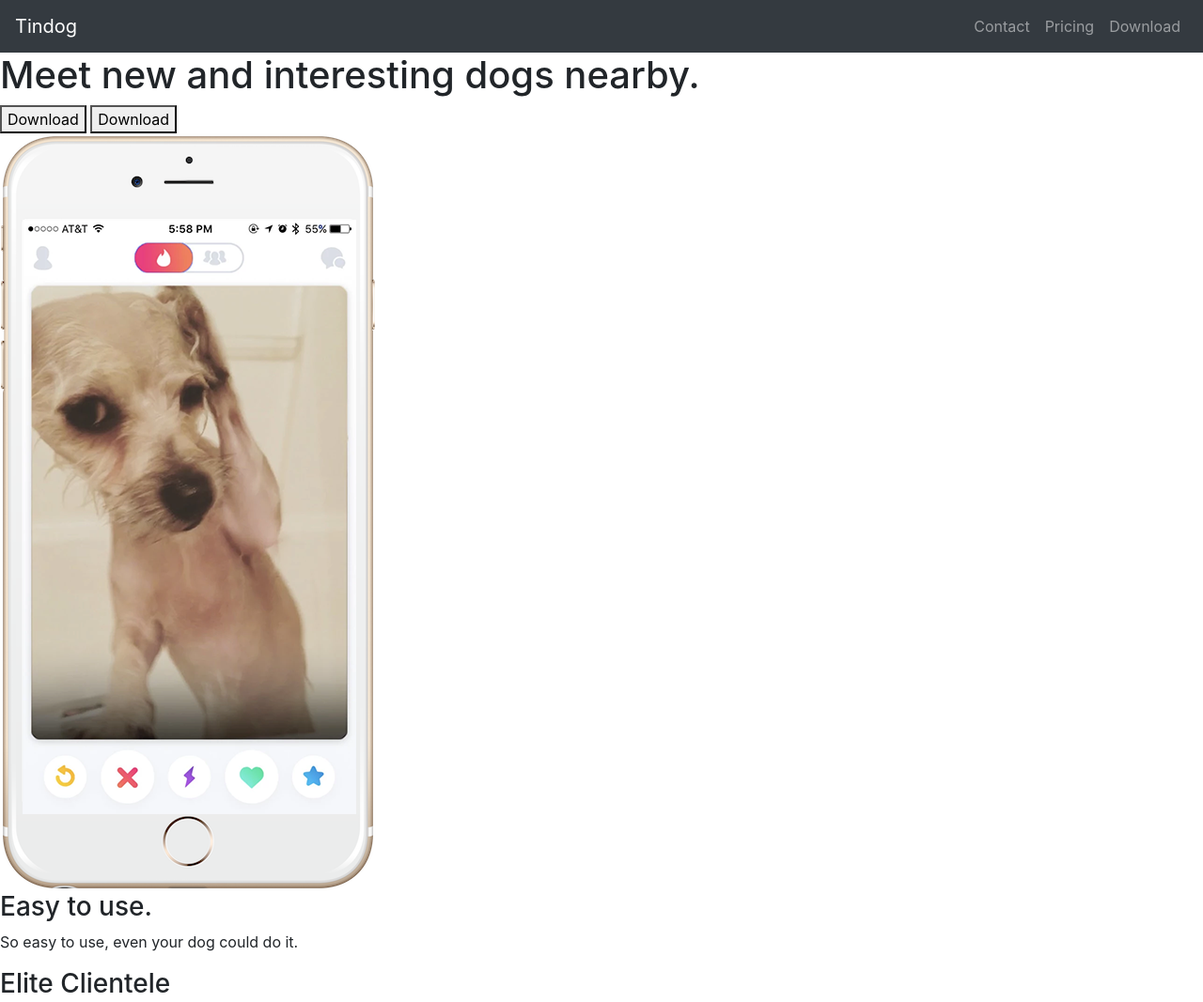
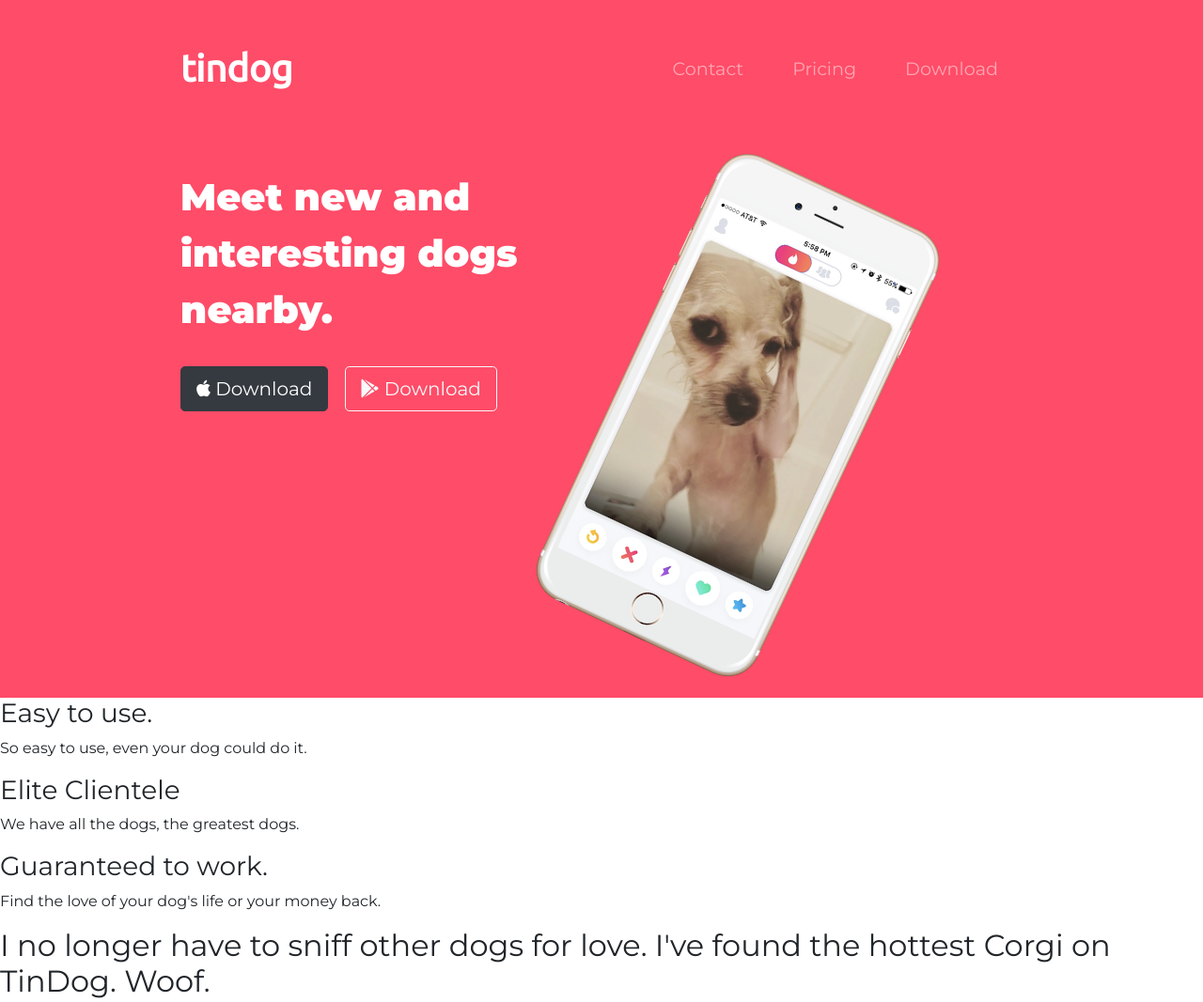
Before and after one commit to austinmgray210/angelaYuBootcamp, a plain HTML site: page TinDog/index.html in a window 1280 px wide. Shown: the top 1067 px of the page at 94% size. Drawn offline with nearby package versions, Linux system fonts and the light colour scheme.

Commit message:
finished into to Bootstrap

```diff
--- a/TinDog/css/styles.css
+++ b/TinDog/css/styles.css
@@ -0,0 +1,55 @@
+body {
+    font-family: "Montserrat";
+}
+
+#title {
+    background-color: #ff4c68;
+    color: white;
+}
+
+.container-fluid {
+    padding: 3% 15%;
+}
+
+h1 {
+    font-family: 'Montserrat';
+    font-weight: 900;
+    size: 3.5rem;
+    line-height: 1.5;
+    color: white;
+}
+
+/* Navigation Bar */
+
+.navbar {
+    padding: 0 0 4.5rem;
+}
+
+.navbar-brand {
+    font-family: "Ubuntu";
+    font-size: 2.5rem;
+    font-weight: bold;
+}
+
+.nav-item {
+    padding: 0 18px;
+}
+
+.nav-link {
+    font-family: "Montserrat";
+    font-size: 1.2rem;
+    font-weight: 400;
+}
+
+/* Download Buttons */
+
+.download-button {
+    margin: 5% 3% 5% 0;
+}
+
+/* Title Image */
+
+.title-image {
+    width: 60%;
+    transform: rotate(25deg);
+}
--- a/TinDog/index.html
+++ b/TinDog/index.html
@@ -1,28 +1,48 @@
 <!doctype html>
 <html lang="en">
 <head>
+
+  <title>Tindog</title>
+
     <!-- Required meta tags -->
     <meta charset="utf-8">
     <meta name="viewport" content="width=device-width, initial-scale=1">
 
     <!-- Bootstrap CSS -->
-  <link rel="stylesheet" href="https://cdn.jsdelivr.net/npm/bootstrap@4.5.3/dist/css/bootstrap.min.css" integrity="sha384-TX8t27EcRE3e/ihU7zmQxVncDAy5uIKz4rEkgIXeMed4M0jlfIDPvg6uqKI2xXr2" crossorigin="anonymous">
+    <link rel="stylesheet" href="https://cdn.jsdelivr.net/npm/bootstrap@4.5.3/dist/css/bootstrap.min.css"
+          integrity="sha384-TX8t27EcRE3e/ihU7zmQxVncDAy5uIKz4rEkgIXeMed4M0jlfIDPvg6uqKI2xXr2" crossorigin="anonymous">
+
     <!-- Boostrap JS -->
-  <script src="https://code.jquery.com/jquery-3.5.1.slim.min.js" integrity="sha384-DfXdz2htPH0lsSSs5nCTpuj/zy4C+OGpamoFVy38MVBnE+IbbVYUew+OrCXaRkfj" crossorigin="anonymous"></script>
-  <script src="https://cdn.jsdelivr.net/npm/bootstrap@4.5.3/dist/js/bootstrap.bundle.min.js" integrity="sha384-ho+j7jyWK8fNQe+A12Hb8AhRq26LrZ/JpcUGGOn+Y7RsweNrtN/tE3MoK7ZeZDyx" crossorigin="anonymous"></script>
+    <script src="https://code.jquery.com/jquery-3.5.1.slim.min.js"
+            integrity="sha384-DfXdz2htPH0lsSSs5nCTpuj/zy4C+OGpamoFVy38MVBnE+IbbVYUew+OrCXaRkfj"
+            crossorigin="anonymous"></script>
+    <script src="https://cdn.jsdelivr.net/npm/bootstrap@4.5.3/dist/js/bootstrap.bundle.min.js"
+            integrity="sha384-ho+j7jyWK8fNQe+A12Hb8AhRq26LrZ/JpcUGGOn+Y7RsweNrtN/tE3MoK7ZeZDyx"
+            crossorigin="anonymous"></script>
+
+    <!-- Google Fonts -->
+    <link href="https://fonts.googleapis.com/css2?family=Montserrat:wght@100;400;900&family=Ubuntu&display=swap"
+          rel="stylesheet">
+
+    <!-- Fontawesome -->
+    <link rel="stylesheet" href="https://pro.fontawesome.com/releases/v5.10.0/css/all.css"
+          integrity="sha384-AYmEC3Yw5cVb3ZcuHtOA93w35dYTsvhLPVnYs9eStHfGJvOvKxVfELGroGkvsg+p" crossorigin="anonymous"/>
+
     <!-- Style CSS -->
     <link rel="stylesheet" href="css/styles.css">
+    <link rel="preconnect" href="https://fonts.gstatic.com">
 
-  <title>Tindog</title>
 </head>
 <body>
 
 <section id="title">
+    <div class="container-fluid">
 
         <!-- Nav Bar -->
-  <nav class="navbar bg-dark navbar-expand-lg navbar-dark">
-    <a class="navbar-brand" href="">Tindog</a>
-    <button class="navbar-toggler" type="button" data-toggle="collapse" data-target="#navbarSupportedContent" aria-controls="navbarSupportedContent" aria-expanded="false" aria-label="Toggle navigation">
+        <nav class="navbar navbar-expand-lg navbar-dark">
+            <a class="navbar-brand" href="">tindog</a>
+            <button class="navbar-toggler" type="button" data-toggle="collapse" data-target="#navbarSupportedContent"
+                    aria-controls="navbarSupportedContent" aria-expanded="false" aria-label="Toggle navigation">
                 <span class="navbar-toggler-icon"></span>
             </button>
             <div class="collapse navbar-collapse" id="navbarSupportedContent">
@@ -41,16 +61,18 @@
         </nav>
 
         <!-- Title -->
-
-  <div>
+        <div class="row">
+            <div class="col-lg-6">
                 <h1>Meet new and interesting dogs nearby.</h1>
-    <button type="button">Download</button>
-    <button type="button">Download</button>
+                <button class="btn btn-dark btn-lg download-button" type="button"><span class="fab fa-apple"></span> Download</button>
+                <button class="btn btn-outline-light btn-lg download-button" type="button"><span class="fab fa-google-play"></span> Download
+                </button>
             </div>
-  <div>
-    <img src="images/iphone6.png" alt="iphone-mockup">
+            <div class="col-lg-6">
+                <img class="title-image" src="images/iphone6.png" alt="iphone-mockup">
             </div>
-
+        </div>
+    </div>
 </section>
 
 <!-- Features -->
```
Lines whose indentation alone changed are shown as unchanged.
